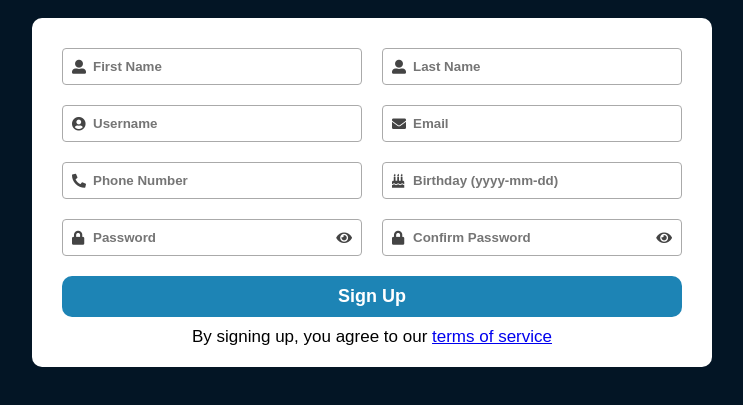
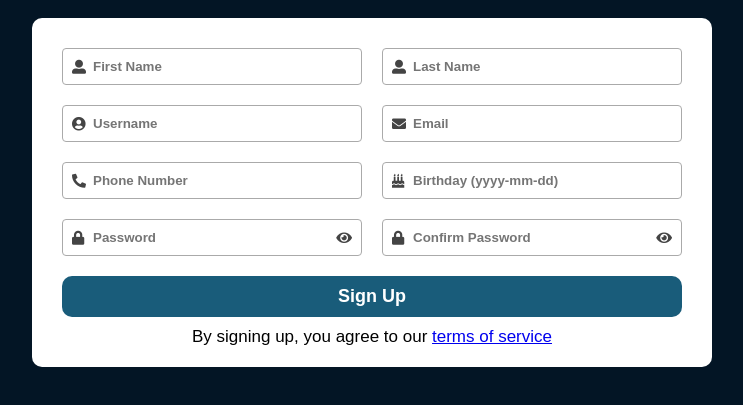
Before and after one commit to Elijah-trillionz/tni-signup-form, a plain HTML site: page index.html in a window 1280 px wide. In both pictures the pointer is over the input "Sign Up". Shown: the part 251-656 px from the top of the page, without its empty margins (268-1011 px from the left). Drawn offline with Linux system fonts and the light colour scheme.

Commit message:
added an hover effect for submit button

```diff
--- a/style.css
+++ b/style.css
@@ -88,6 +88,9 @@ input[type='submit'] {
   cursor: pointer;
   border-radius: 10px;
 }
+input[type='submit']:hover {
+  background-color: #195c7a;
+}
 .terms {
   text-align: center;
   font-size: 17px;
```
